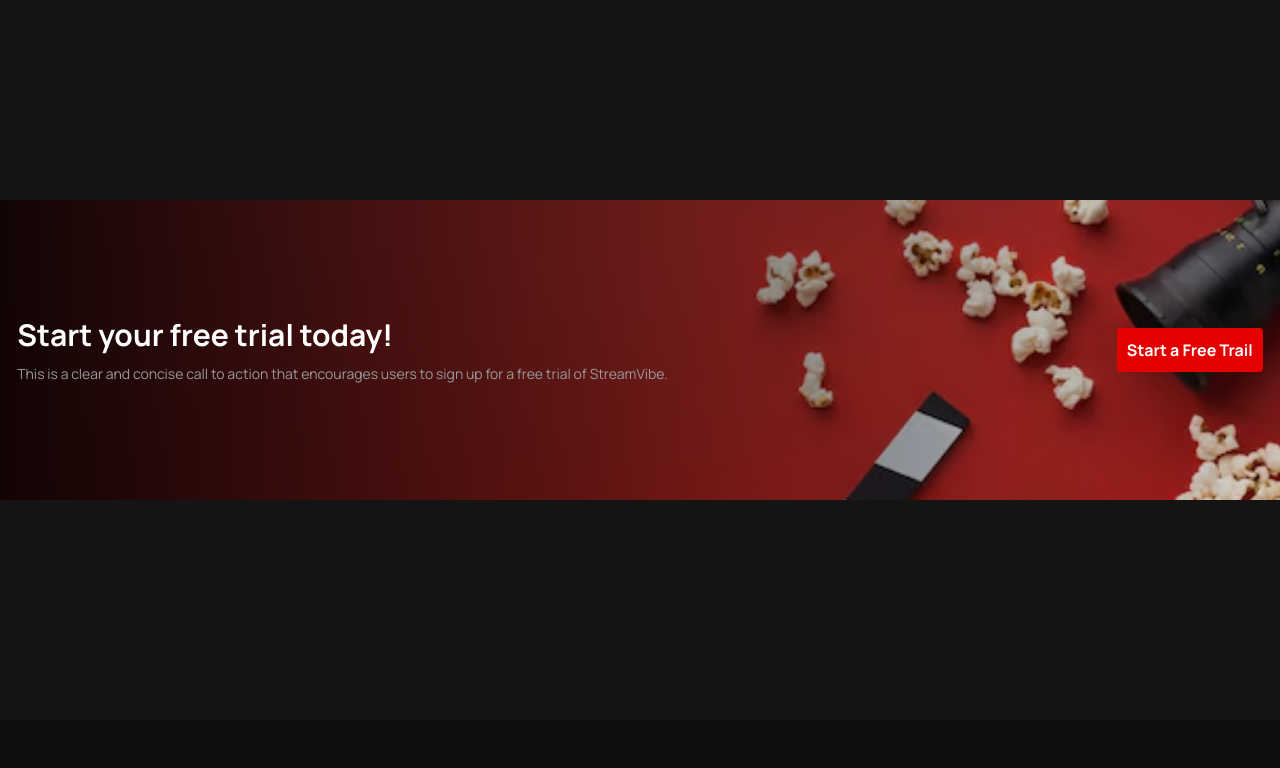
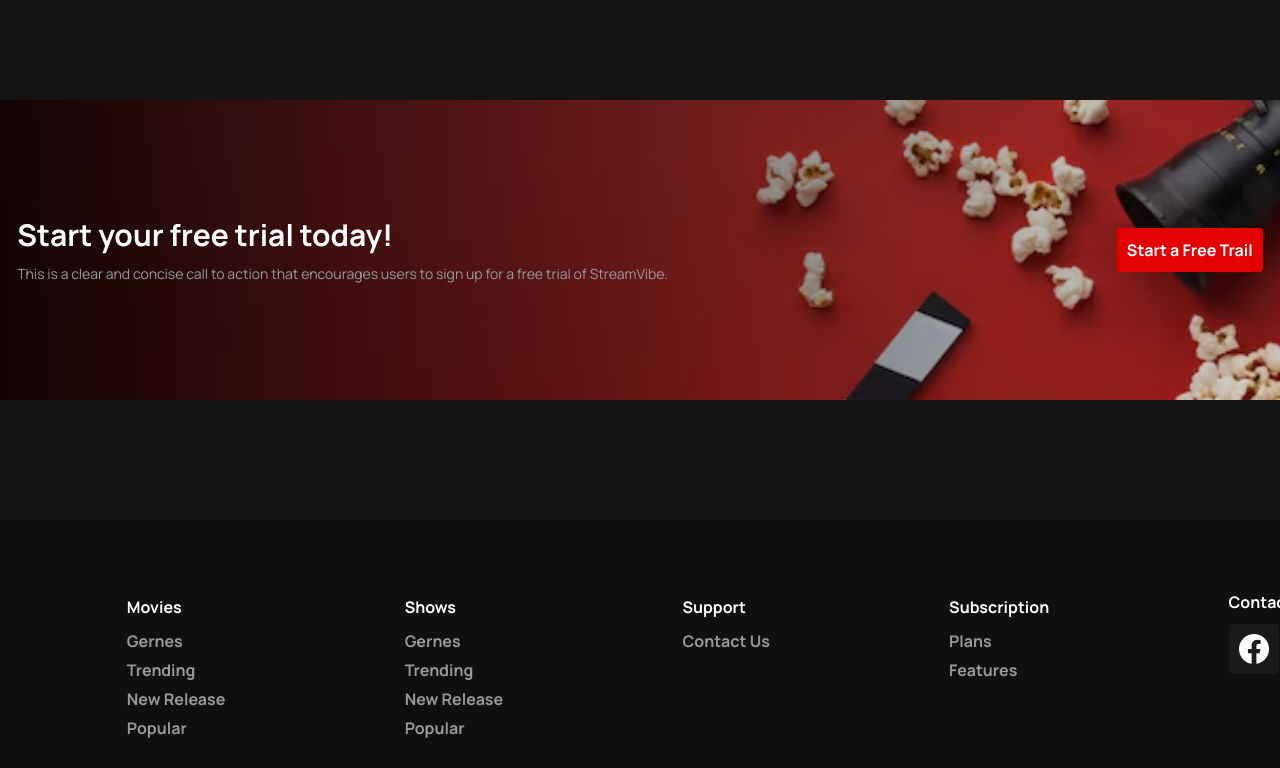
Before and after one commit to the-ict/akbara-movie-site, a React (Vite) app in the folder client/: page / in a window 1280 px wide. Shown: the part 1512-2280 px from the top of the page. Built offline with nearby package versions, Linux system fonts and the light colour scheme.

Commit message:
added some little singles

```diff
--- a/client/src/components/Marketing.tsx
+++ b/client/src/components/Marketing.tsx
@@ -4,7 +4,7 @@
   return (
     <div className="w-full xlmargin relative rounded overflow-hidden">
         <img src={Movies} alt="movies" className="w-full h-[300px] object-cover max-lg:bg-bottom-left max-lg:object-cover" />
-        <div className='absolute inset-0 bg-gradient-to-r from-black to-transparent'></div>
+        <div className='absolute inset-0 bg-gradient-to-r from-black to-transparent max-lg:bg-gradient-to-b max-lg:from-black max-lg:to-transparent'></div>
         <div className="absolute top-0 flex items-center justify-center h-full w-full">
            <div className="flex items-center w-[80%] justify-between max-lg:flex-col max-lg:gap-10 max-lg:text-center">
                 <div>
--- a/client/src/styles.css
+++ b/client/src/styles.css
@@ -47,7 +47,7 @@
 }
 
 .xlmargin {
-    margin-top: 200px;
+    margin-top: 100px;
 }
 
 .footer {
```
